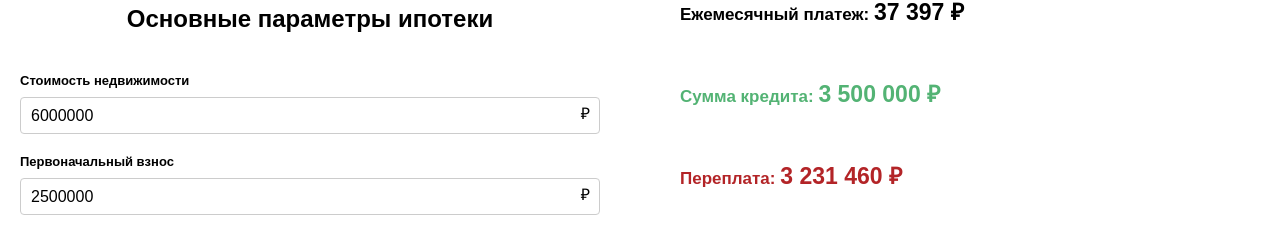
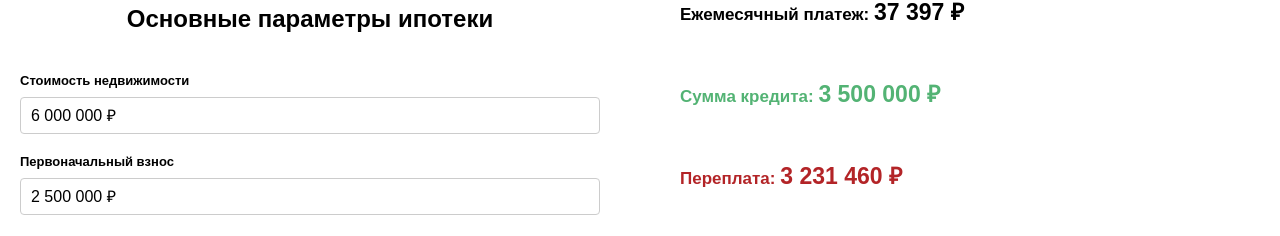
Before and after one commit to Allarepossible/mortgage, a React (Create React App) app: page / in a window 1280 px wide. Shown: the part 127-363 px from the top of the page. Built offline with nearby package versions, Linux system fonts and the light colour scheme.

Commit message:
add input component

```diff
--- a/src/App.css
+++ b/src/App.css
@@ -22,37 +22,6 @@ body {
   color: #4b545b;
 }
 
-.input {
-  box-sizing: border-box;
-  line-height: 25px;
-  font-size: 16px;
-  width: 100%;
-  padding: 5px 10px;
-  border-radius: 4px;
-  border: 1px solid #ccc;
-}
-
-.label {
-  font-size: 13px;
-  font-weight: 600;
-  text-align: left;
-  margin-bottom: 9px;
-}
-
-.label-s {
-  font-size: 13px;
-  font-weight: 600;
-  margin-bottom: 9px;
-}
-
-.inputWrap {
-  position: relative;
-  display: flex;
-  flex-direction: column;
-  width: 100%;
-  margin-bottom: 20px;
-}
-
 .column {
   width: 50%;
   display: flex;
@@ -68,26 +37,6 @@ body {
   display: flex;
   width: 100%;
 }
-.inputWrap::after {
-  position: absolute;
-  bottom: 10px;
-  display: block;
-  right: 10px;
-  color: black;
-  font-size: 16px;
-}
-
-.inputWrap.cost::after {
-  content: '\20BD';
-}
-
-.inputWrap.percent::after {
-  content: '%';
-}
-.inputWrap.years::after {
-  content: 'лет';
-}
-
 
 .payment {
   margin-top: 10px;
--- a/src/App.js
+++ b/src/App.js
@@ -6,6 +6,7 @@ import PaymentAndRemainderChart from './containers/PaymentAndRemainderChart';
 import PaymentOfYearsChart from './containers/PaymentOfYearsChart';
 import OverpaimentsChart from './containers/OverpaimentsChart';
 import PaymentTable from './components/PaymentTable';
+import Input from './components/Input';
 
 import {changeFullPrice, changePercent, changeInitialFee, changeYears} from './actions';
 import {createTable} from './helpers/days';
@@ -37,25 +38,22 @@ class App extends Component {
                 <div className="flex">
                     <div className="column">
                         <h2 className="title">Основные параметры ипотеки</h2>
-                        <div className="inputWrap cost">
-                            <label htmlFor="fullPrice" className="label">Стоимость недвижимости</label>
-                            <input
-                                value={fullPrice}
-                                onChange={ChangeFullPrice}
-                                id="fullPrice"
-                                className="input"
-                            />
-                        </div>
+                        <Input
+                            id="fullPrice"
+                            price={fullPrice}
+                            changeInput={ChangeFullPrice}
+                            title="Стоимость недвижимости"
+                            type="cost"
+                        />
 
-                        <div className="inputWrap cost">
-                            <label htmlFor="initialFee" className="label">Первоначальный взнос</label>
-                            <input
-                                value={initialFee}
-                                onChange={ChangeInitialFee}
-                                id="initialFee"
-                                className="input"
-                            />
-                        </div>
+                        <Input
+                            id="initialFee"
+                            price={initialFee}
+                            changeInput={ChangeInitialFee}
+                            title="Первоначальный взнос"
+                            type="cost"
+                        />
+
                         <div className="inputWrap percent">
                             <label htmlFor="percent" className="label">Процентная ставка</label>
                             <input
--- /dev/null
+++ b/src/components/Input/index.css
@@ -0,0 +1,46 @@
+.input {
+  box-sizing: border-box;
+  line-height: 25px;
+  font-size: 16px;
+  width: 100%;
+  padding: 5px 10px;
+  border-radius: 4px;
+  border: 1px solid #ccc;
+}
+
+.label {
+  font-size: 13px;
+  font-weight: 600;
+  text-align: left;
+  margin-bottom: 9px;
+}
+
+.label-s {
+  font-size: 13px;
+  font-weight: 600;
+  margin-bottom: 9px;
+}
+
+.inputWrap {
+  position: relative;
+  display: flex;
+  flex-direction: column;
+  width: 100%;
+  margin-bottom: 20px;
+}
+
+.inputWrap::after {
+  position: absolute;
+  bottom: 10px;
+  display: block;
+  right: 10px;
+  color: black;
+  font-size: 16px;
+}
+
+.inputWrap.percent::after {
+  content: '%';
+}
+.inputWrap.years::after {
+  content: 'лет';
+}
--- /dev/null
+++ b/src/components/Input/index.js
@@ -0,0 +1,25 @@
+import React from 'react';
+
+import {normalizePrice} from '../../helpers/price';
+
+import './index.css';
+
+const Input = ({
+    id,
+    price,
+    changeInput,
+    title,
+    type,
+}) => (
+    <div className="inputWrap cost">
+        <label htmlFor={id} className="label">{title}</label>
+        <input
+            value={normalizePrice(price)}
+            onChange={changeInput}
+            id={id}
+            className="input"
+        />
+    </div>
+);
+
+export default Input;
--- a/src/reducers/current.js
+++ b/src/reducers/current.js
@@ -12,12 +12,14 @@ import {
     CHANGE_YEARS,
 } from '../actions';
 
+const priceToNumber = price => price.replace(/[^\d]/g, '');
+
 export default (state = initialState, {type, payload}) => {
     switch (type) {
         case CHANGE_FULL_PRICE:
             return {
                 ...state,
-                fullPrice: payload,
+                fullPrice: priceToNumber(payload),
             };
         case CHANGE_PERCENT:
             return {
@@ -27,7 +29,7 @@ export default (state = initialState, {type, payload}) => {
         case CHANGE_INITIAL_FEE:
             return {
                 ...state,
-                initialFee: payload,
+                initialFee: priceToNumber(payload),
             };
         case CHANGE_YEARS:
             return {
```
